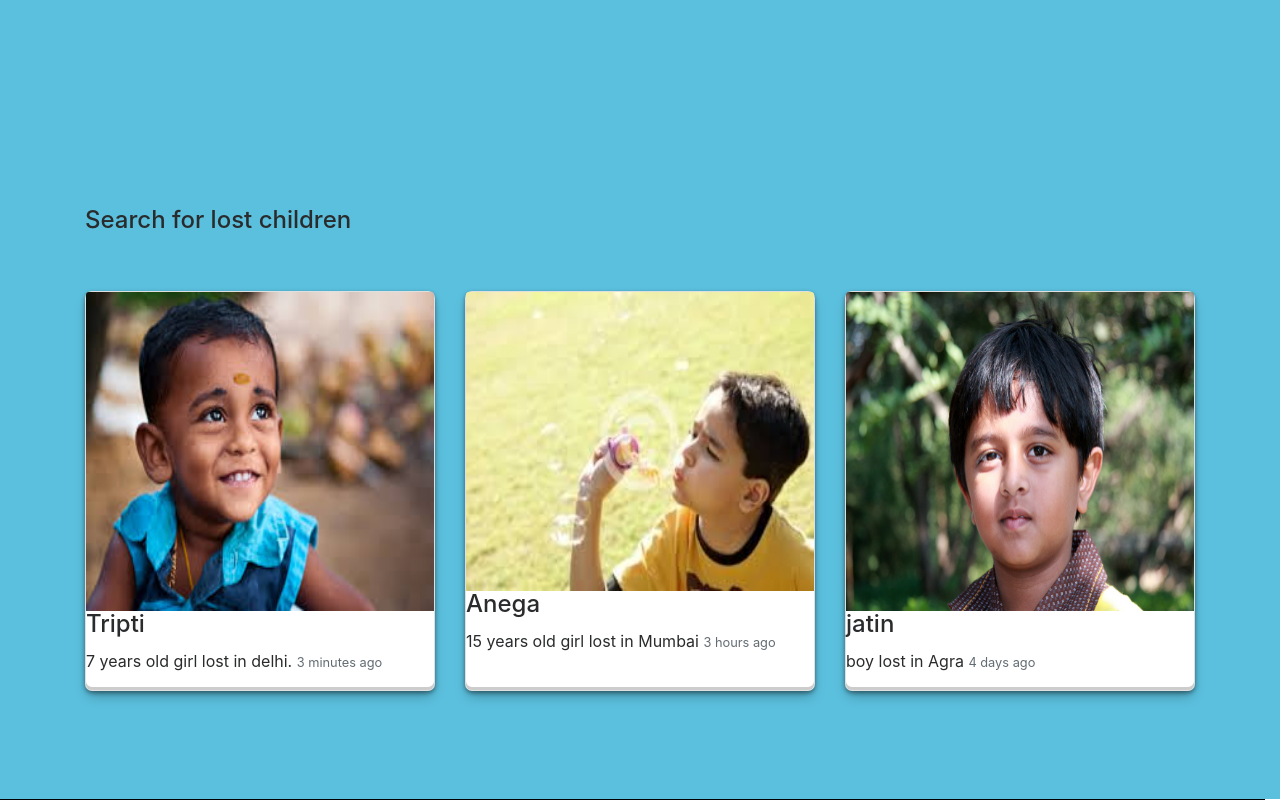
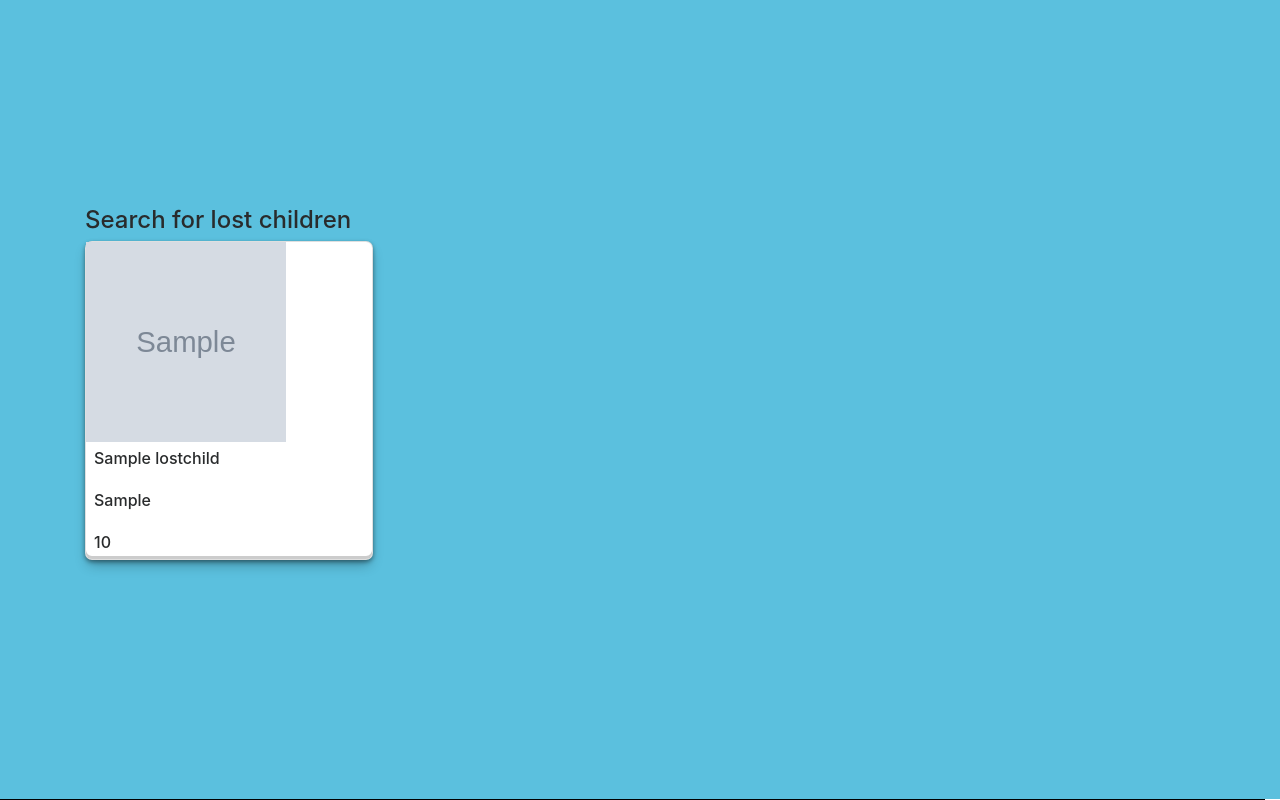
Before and after one commit to ankitpakhale/ChildCare, a Django app: page / in a window 1280 px wide. Shown: the part 1055-1855 px from the top of the page. Run offline with Django 3.2, Linux system fonts and the light colour scheme; tables that the repository leaves empty hold one stand-in row (values such as "Sample post"); grey boxes marked "Sample" are stand-in pictures; some libraries are stand-ins or nearby versions.

Commit message:
Added: posts in home page

```diff
--- a/child/templates/child/homepage.html
+++ b/child/templates/child/homepage.html
@@ -147,39 +147,18 @@ box-shadow: 0px 6px 25px 4px rgba(0,0,0,1); margin: 50px 50px; padding: 40px 30p
     </div>
 
     <div class="container">
-      <div class="row" style="padding: 50px 0px 100px 0px">
-        <div class="col-md-4 col-sm-4">
-          <div style="height: 400px" class="card">
-            <img style="height: 80%;" class="card-img-top" src="{% static 'image/boychild3.jpeg' %}">
-            <div class="card-body">
-              <h4 class="card-title">Tripti</h4>
-              <p class="card-text">7 years old girl lost in delhi. <small class="text-muted">3 minutes ago</small></p>
-            </div>
-          </div>
+
+      {% for i in info%}
+      <div class="card" style="width: 18rem;">
+        <div class="card-body">
+          <img style="width: 200px; height:200px" src={{ i.profile_image.url }} alt="Card image cap">
+          <h6 class="card-text p-2">{{i.name}}</h6>
+          <h6 class="card-text p-2">{{i.cityfound}}</h6>
+          <h6 class="card-text p-2">{{i.age}}</h6>
         </div>
+      </div>
+      {% endfor%}
 
-        <div class="col-md-4 col-sm-4">
-          <div style="height: 400px;" class="card">
-            <img style="height:75%" class="card-img-top" src="{% static 'image/boychild4.jpeg' %}">
-            <div class="card-body">
-              <h4 class="card-title">Anega</h4>
-              <p class="card-text">15 years old girl lost in Mumbai <small class="text-muted">3 hours ago</small></p>
-            </div>
-          </div>
-        </div>
-
-
-        <div class="col-md-4 col-sm-4">
-          <div style="height: 400px;" class="card">
-            <img style="height: 80%;" class="card-img-top" src="{% static 'image/boychild5.jpg' %}">
-            <div class="card-body">
-              <h4 class="card-title">jatin</h4>
-              <p class="card-text">boy lost in Agra <small class="text-muted">4 days ago</small></p>
-            </div>
-          </div>
-        </div>
-
-      </div>
     </div>
   </div>
 
--- a/child/templates/child/post_list.html
+++ b/child/templates/child/post_list.html
@@ -150,7 +150,7 @@
 
       <div class="row d-flex justify-content-center">
         <div class="col-md-6">
-          <div class="card mt-4 mb-4">
+          <div class="card mt-4 mb-4 p-4">
 
             <form method="POST" target="_blank" autocomplete="on" class="case-form">
               {% csrf_token %}
--- a/child/views.py
+++ b/child/views.py
@@ -10,7 +10,8 @@ from .forms import LostForm ,ChildForm,ParentForm,DonorForm,PostForm,CommentForm
 
 def homepage(request):
 	postData = Post.objects.all()
-	return render(request,"child/homepage.html", {"postData": postData})
+	info=lostchild.objects.all()
+	return render(request,"child/homepage.html", {"postData": postData, "info": info})
 
 def institute(request):
 	ins=typecci.objects.all()
```
